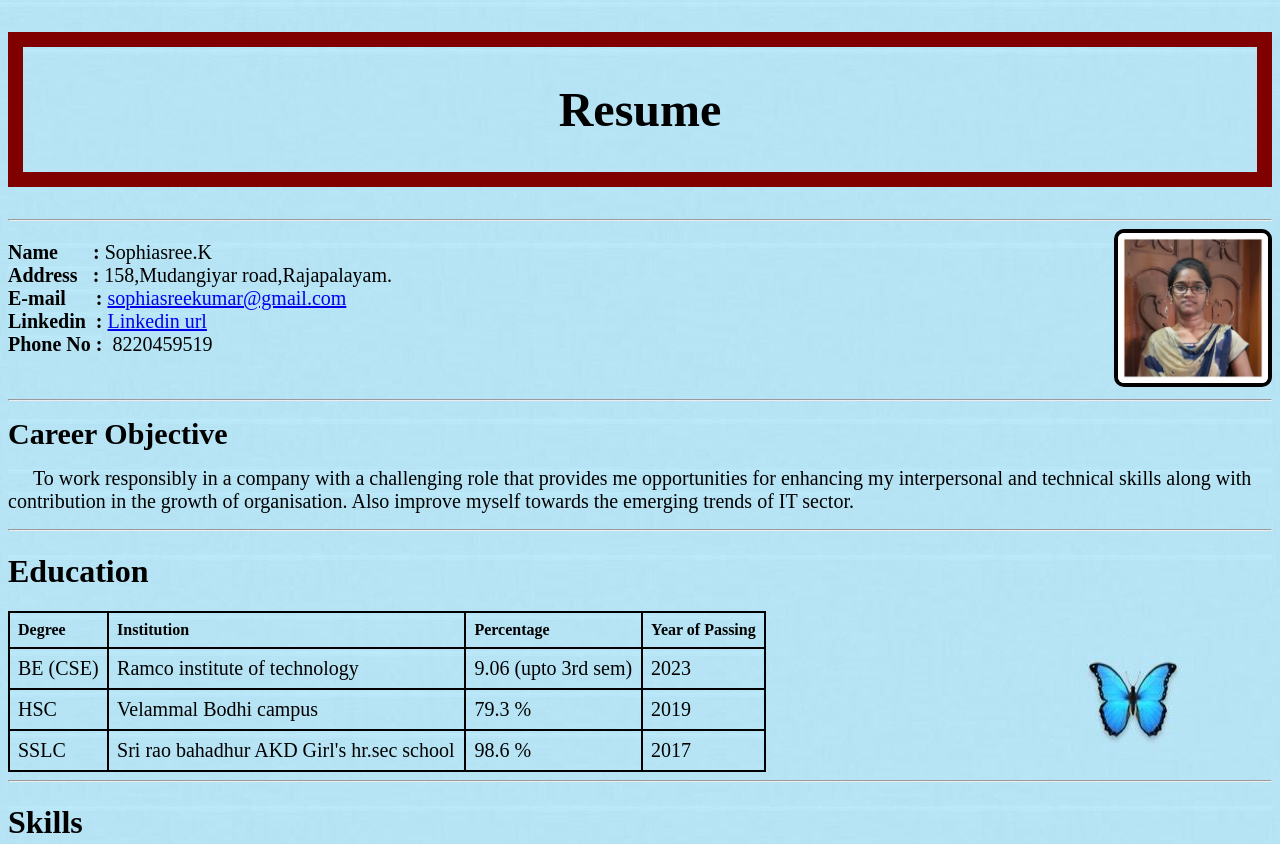
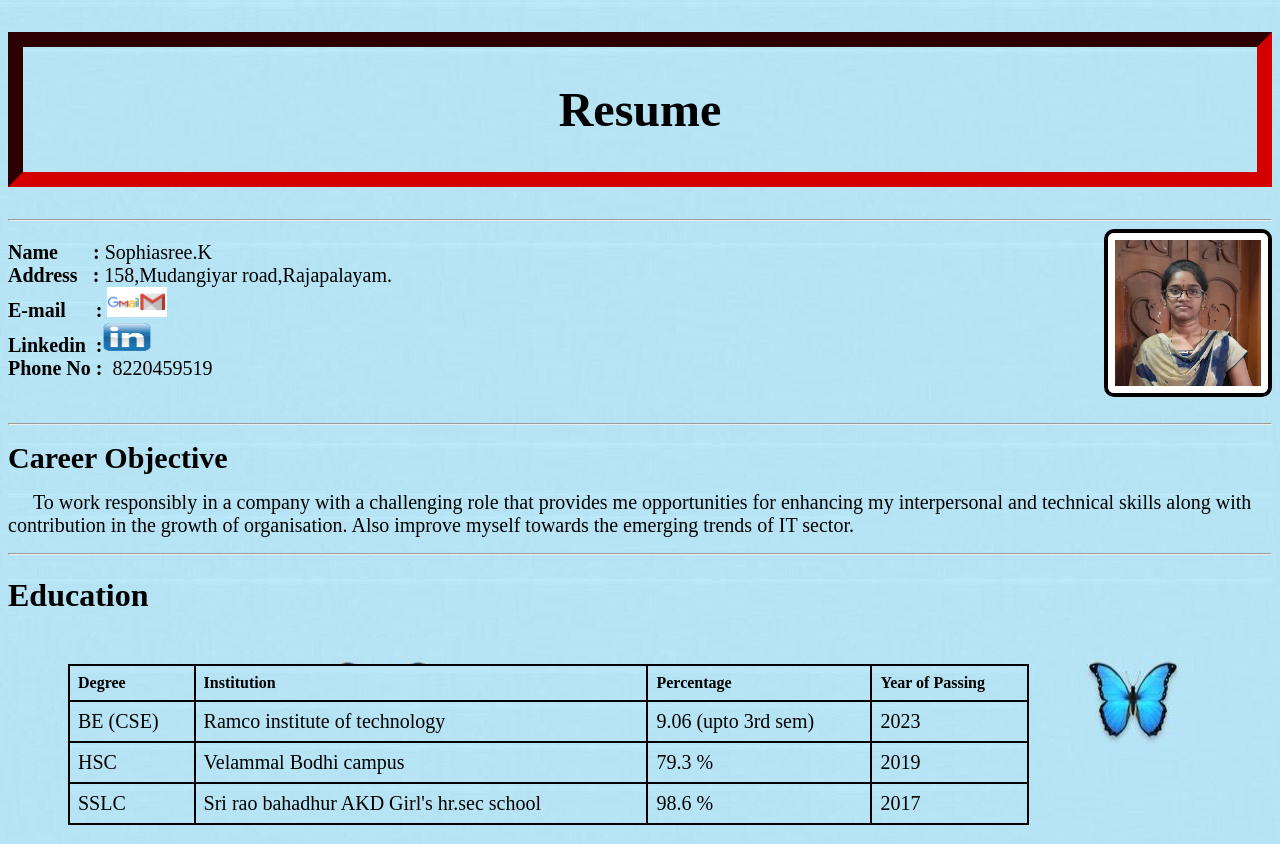
Before and after one commit to sophia1703/myresume, a plain HTML site: page index.html in a window 1280 px wide. Shown: the top 844 px of the page. Drawn offline with Linux system fonts and the light colour scheme.

Commit message:
Update index.html

```diff
--- a/index.html
+++ b/index.html
@@ -4,12 +4,14 @@
 	<meta name="viewport" content="width=device-width, initial-scale=1.0">
 	<title> My Resume </title>
 <style>
-* {  font-family: 'Times New Roman', serif;
-     background-image: url('./blue.jpg');
+* {
+    font-family: 'Times New Roman', serif;
+    background-image: url('./blue.jpg');
+
 }
 table {
 	border-collapse: collapse;
-	width : 60%;
+	width : 76%;
 }
 td {
 	font-size:20px;
@@ -22,7 +24,8 @@ td, th {
   text-align: left;
   padding: 8px;
 }
-pre { font-size: 20px;
+pre {
+    font-size: 20px;
 }
 ul,ol{font-size: 20px;}
 
@@ -33,22 +36,30 @@ button{
       color: black;
       font-weight: bold;
 }
-#h01{text-align: center;
+#h01{
+      text-align: center;
       padding: 35px;
       font-size: 300%;
-      border: 15px solid maroon;
-    }
+      border: 15px maroon;
+      border-style: inset;
+}
+#t1{
+  margin-top: 50px;
+  margin-bottom: 70px;
+  margin-right: 150px;
+  margin-left: 60px;
+}
 </style>
 </head>
 <body>
     <h1 id="h01">Resume</h1>
     <hr>
-	<img style="border-radius: 10px;" src = "./mine.jpeg" alt="sophia's picture" width = "150" height = "150"  align = "right" border="4" >
+	<img style="border-radius: 10px;" src = "./mine.jpeg" alt="sophia's picture" width = "160" height = "160"  align = "right" border="4" >
 	<pre>
 <b>Name       :</b> Sophiasree.K
 <b>Address   :</b> 158,Mudangiyar road,Rajapalayam.
-<b>E-mail      :</b> <a href="mailto:sophiasreekumar@gmail.com">sophiasreekumar@gmail.com</a>
-<b>Linkedin  :</b> <a href="https://www.linkedin.com/in/sophiasree-k-8915b0201">Linkedin url</a>
+<b>E-mail      :</b> <a href="mailto:sophiasreekumar@gmail.com"><img src="./mail.jpg" alt="gmail" width="60" height="30"></a>
+<b>Linkedin  :</b><a href="https://www.linkedin.com/in/sophiasree-k-8915b0201"><img src="./link.png" alt="lnkdin" width="50" height="30"></a>
 <b>Phone No :</b>  8220459519
 	</pre>
 	<hr>
@@ -56,7 +67,7 @@ button{
 </p>
 <hr>
  <h1>Education</h1>
-    <table>
+    <table id="t1">
     	<tr>
     		<th>Degree</th>
     		<th>Institution</th>
```
